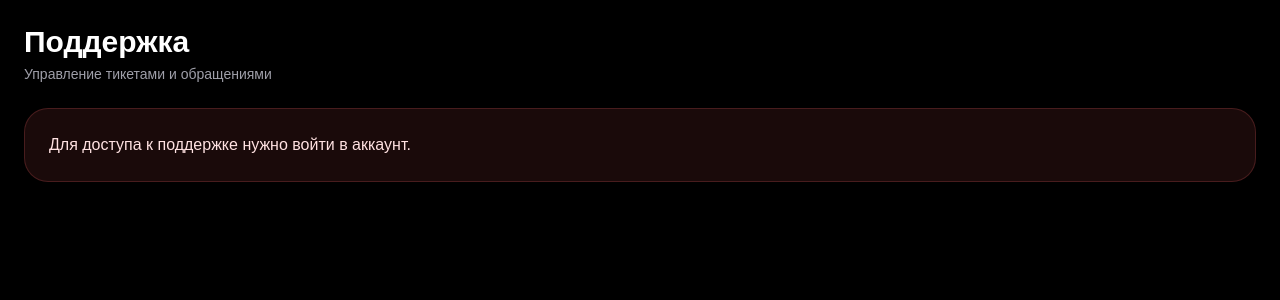
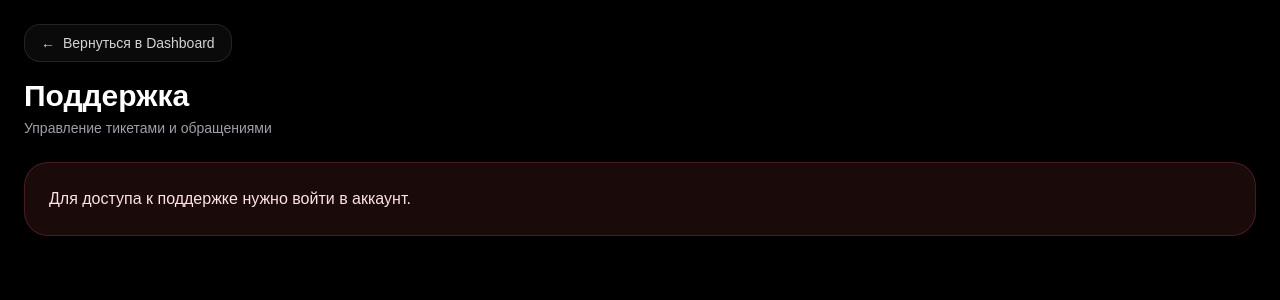
Before and after one commit to kondyrev/content-helper, a Next.js app: page /support in a window 1280 px wide. Shown: the top 300 px of the page. Built offline with nearby package versions, Linux system fonts and the light colour scheme; no server answers.

Commit message:
SUPPORT: добавил выход

```diff
--- a/components/support/SupportPage.tsx
+++ b/components/support/SupportPage.tsx
@@ -1,5 +1,6 @@
 "use client";
 
+import Link from "next/link";
 import { useEffect, useMemo, useState } from "react";
 import { createClient } from "@/utils/supabase";
 import SupportHeader from "./SupportHeader";
@@ -73,7 +74,17 @@ export default function SupportPage() {
   return (
     <div className="min-h-screen bg-black px-4 py-6 text-white md:px-6">
       <div className="mx-auto flex w-full max-w-7xl flex-col gap-6">
-        <SupportHeader />
+        <div className="flex flex-col gap-4">
+          <Link
+            href="/dashboard"
+            className="inline-flex w-fit items-center gap-2 rounded-2xl border border-white/10 bg-white/[0.04] px-4 py-2 text-sm text-zinc-300 backdrop-blur-xl transition hover:border-violet-400/40 hover:bg-white/[0.07] hover:text-white"
+          >
+            <span>←</span>
+            Вернуться в Dashboard
+          </Link>
+
+          <SupportHeader />
+        </div>
 
         {isLoading ? (
           <div className="flex h-[400px] items-center justify-center rounded-3xl border border-white/10 bg-white/5 backdrop-blur-xl">
```
